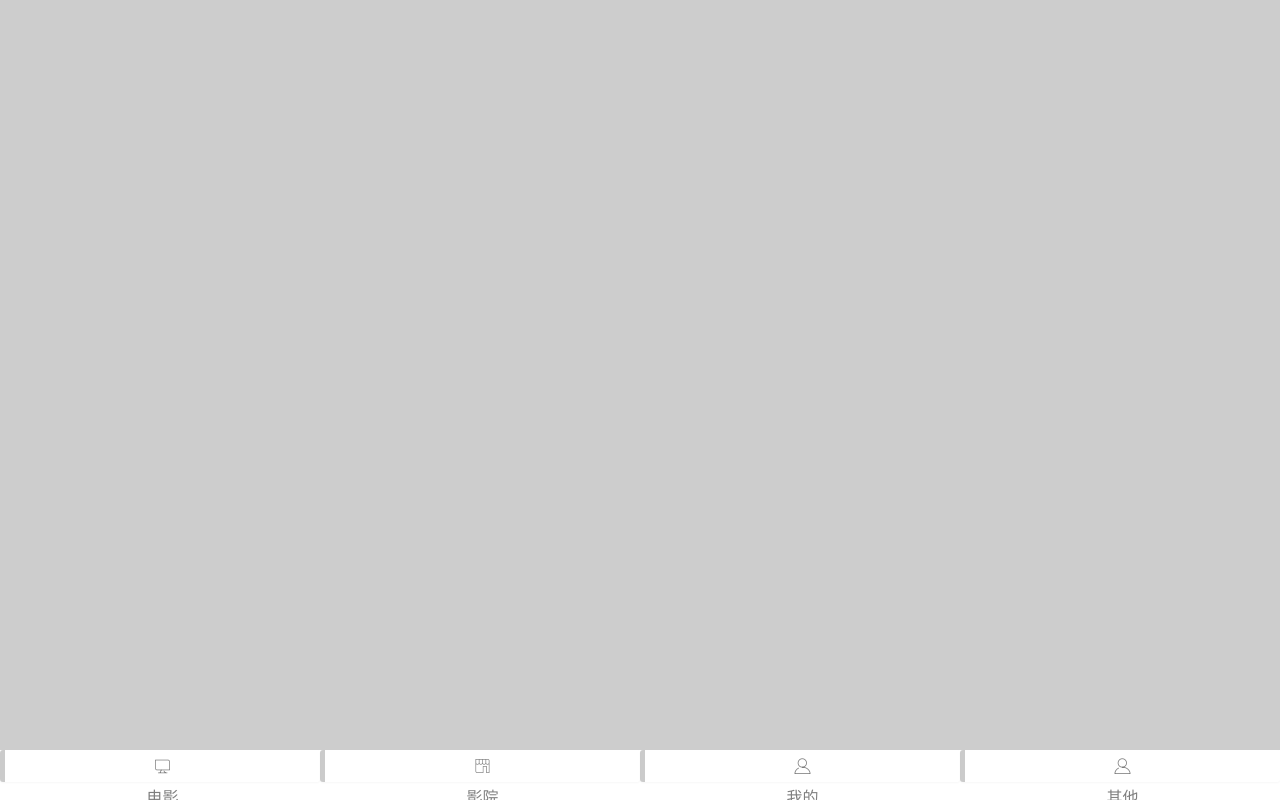
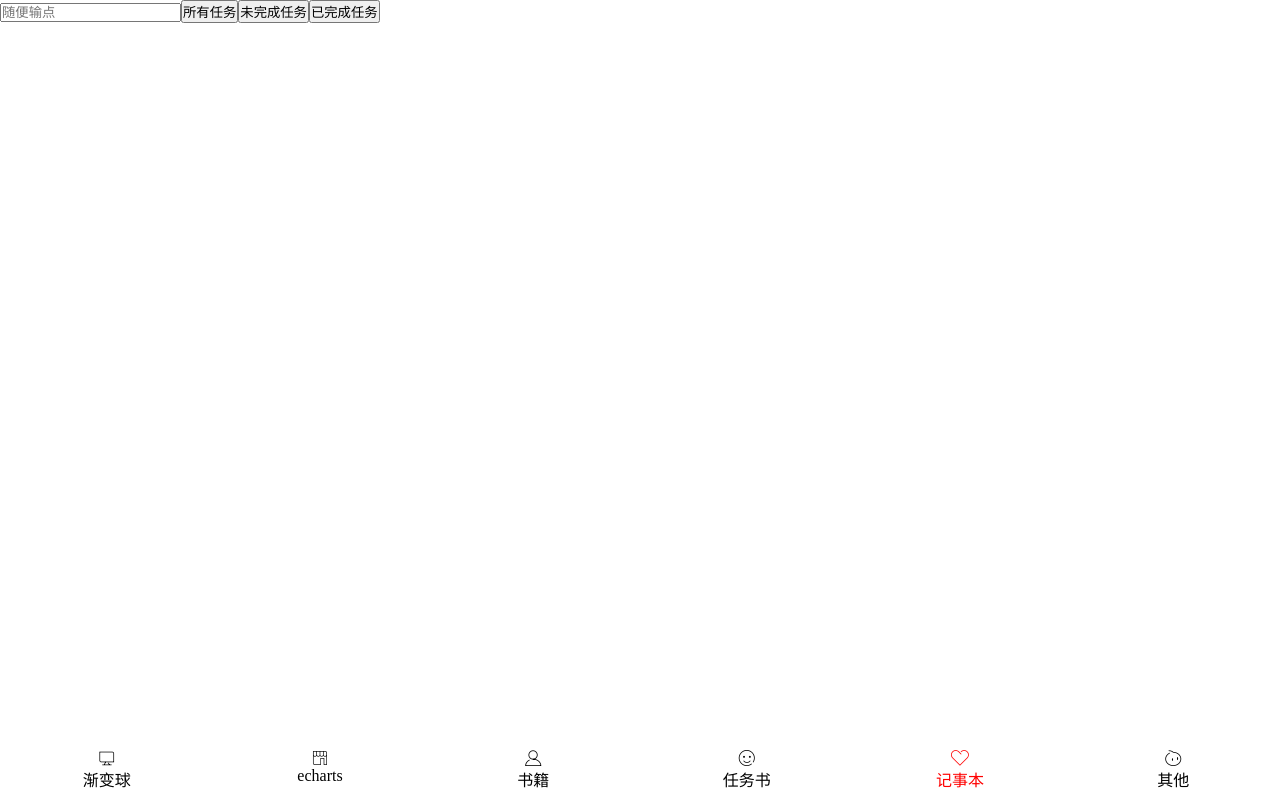
Before and after one commit to yd386079140/vueDemo, a Vue app: page /#/todolist in a window 1280 px wide. Built offline with nearby package versions, Linux system fonts and the light colour scheme.

Commit message:
todolist

```diff
--- a/src/assets/css/styles.css
+++ /dev/null
@@ -1,21 +0,0 @@
-body {margin:0;padding:0;font-size:16px;background: #CDCDCD;}
-header {height:50px;background:#333;background:rgba(47,47,47,0.98);}
-section{margin:0 auto;}
-label{float:left;width:100px;line-height:50px;color:#DDD;font-size:24px;cursor:pointer;font-family: "Helvetica Neue",Helvetica,Arial,sans-serif;}
-header input{float:right;width:60%;height:24px;margin-top:12px;text-indent:10px;border-radius:5px;box-shadow: 0 1px 0 rgba(255,255,255,0.24), 0 1px 6px rgba(0,0,0,0.45) inset;border:none}
-input:focus{outline-width:0}
-h2{position:relative;}
-span{position:absolute;top:2px;right:5px;display:inline-block;padding:0 5px;height:20px;border-radius:20px;background:#E6E6FA;line-height:22px;text-align:center;color:#666;font-size:14px;}
-ol,ul{padding:0;list-style:none;}
-li input{position:absolute;top:2px;left:10px;width:22px;height:22px;cursor:pointer;}
-p{margin: 0;}
-li p input{top:3px;left:40px;width:70%;height:20px;line-height:14px;text-indent:5px;font-size:14px;}
-li{height:32px;line-height:32px;background: #fff;position:relative;margin-bottom: 10px;
-	padding:0 45px;border-radius:3px;border-left: 5px solid #629A9C;box-shadow: 0 1px 2px rgba(0,0,0,0.07);}
-ol li{cursor:move;}
-ul li{border-left: 5px solid #999;opacity: 0.5;}
-li a{position:absolute;top:2px;right:5px;display:inline-block;width:14px;height:12px;border-radius:14px;border:6px double #FFF;background:#CCC;line-height:14px;text-align:center;color:#FFF;font-weight:bold;font-size:14px;cursor:pointer;}
-footer{color:#666;font-size:14px;text-align:center;}
-footer a{color:#666;text-decoration:none;color:#999;}
-@media screen and (max-device-width: 620px) {section{width:96%;padding:0 2%;}}
-@media screen and (min-width: 620px) {section{width:600px;padding:0 10px;}}
--- a/src/components/Tabbar.vue
+++ b/src/components/Tabbar.vue
@@ -4,18 +4,26 @@
     <ul>
       <router-link to="/film" tag="li" activeClass="myactive">
         <i class="iconfont icon-electronics"></i>
-        电影
+        渐变球
       </router-link>
       <router-link to="/cinema" tag="li" activeClass="myactive">
         <i class="iconfont icon-store"></i>
-        影院</router-link
+        echarts</router-link
       >
       <router-link to="/center" tag="li" activeClass="myactive">
         <i class="iconfont icon-account"></i>
-        我的</router-link
+        书籍</router-link
       >
       <router-link to="/other" tag="li" activeClass="myactive">
-        <i class="iconfont icon-account"></i>
+        <i class="iconfont icon-smile"></i>
+        任务书</router-link
+      >
+      <router-link to="/todolist" tag="li" activeClass="myactive">
+        <i class="iconfont icon-favorites"></i>
+        记事本</router-link
+      >
+      <router-link to="/demo" tag="li" activeClass="myactive">
+        <i class="iconfont icon-atm"></i>
         其他</router-link
       >
     </ul>
--- a/src/main.js
+++ b/src/main.js
@@ -2,7 +2,7 @@ import Vue from 'vue'
 import App from './App.vue'
 import router from './router'
 import store from './store'
-import '@/assets/css/styles.css'
+
 
 import echarts from 'echarts' //引入echarts
 Vue.prototype.$echarts = echarts //挂载在原型，组件内使用直接this.$echarts调用
--- a/src/views/cinema.vue
+++ b/src/views/cinema.vue
@@ -3,7 +3,7 @@
     <!-- <img src="../assets/BG.png"> -->
     <div class="vote-content">
       <div id="myChart"
-           :style="{width: '100vw', height: '100vh'}"
+           :style="{width: '100vw', height: '90vh'}"
       />
     </div>
   </div>
--- /dev/null
+++ b/src/views/demo.vue
@@ -0,0 +1,13 @@
+<template>
+  <div></div>
+</template>
+
+<script>
+export default {
+
+}
+</script>
+
+<style>
+
+</style>
--- a/src/views/film.vue
+++ b/src/views/film.vue
@@ -23,7 +23,7 @@
       class="grid-item"
       v-for="(item,index) in 9"
       :key="index"
-      @click="handleOne(item,index)"
+      @click="handleOne(index)"
       :class="showBoxs.indexOf(index) === -1 ? '' : 'hover'"
       >
       </div>
@@ -61,7 +61,7 @@ export default {
     handleRedMation(index){
       this.redMation = index
     },
-    handleOne(item,index){
+    handleOne(index){
       const isAdded = this.showBoxs.indexOf(index)
       if(isAdded === -1){
         this.showBoxs.push(index)
--- a/src/views/other.vue
+++ b/src/views/other.vue
@@ -11,29 +11,30 @@
       <h2>正在进行
         <span>{{ todoList.length }}</span>
       </h2>
-      <ol class="demo-box">
+      <ol class="demo-box" v-if="todoList.length">
         <li v-for="(item,index) in todoList" :key="index">
-          <input type="checkbox" @change="changeInfo(index)">
+          <button class="btnCheck" type="checkbox" @click="changeInfo(item,index)"></button>
           <p>{{item}}</p>
           <a @click="subInfo(index)">-</a>
         </li>
       </ol>
+			<ol class="demo-box" v-else><p class="pWord">什么还没有进行~</p></ol>
       <h2>已经完成
         <span>{{ doneList.length }}</span>
       </h2>
-      <ul>
-        <li draggable="true" v-for="(i,index) in doneList" :key="index">
-          <input type="checkbox" checked="checked" @change="backInfo(index)">
-          <p>{{i}}</p>
+      <ul v-if="doneList.length">
+        <li  v-for="(i,index) in doneList" :key="index">
+          <button class="btnChecked" type="checkbox"  @click="backInfo(i,index)">✔</button>
+          <p style="text-decoration:line-through">{{i}}</p>
           <a @click="subInfomation(index)">-</a>
         </li>
       </ul>
+			<ul v-else><p class="pWord">什么还没有完成~</p></ul>
     </section>
   </div>
 </template>
 
 <script>
-// import * as Utils from '@/utils'
 export default {
 	data(){
 		return{
@@ -56,24 +57,54 @@ export default {
 		subInfo(index){
 			this.todoList.splice(index,1)
 		},
-		changeInfo(index){
-			this.todoList.splice(index,1),
-			this.doneList.push(index)
-		},
-		backInfo(index){
-			this.doneList.splice(index,1)
-			this.todoList.push(index)
-		},
 		subInfomation(index){
 			this.doneList.splice(index,1)
-		}
+		},
+		changeInfo(item,index){
+			this.todoList.splice(index,1),
+			this.doneList.push(item)
+			console.log(item)
+		},
+		backInfo(i,index){
+			this.doneList.splice(index,1)
+			this.todoList.push(i)
+			console.log(i)
+		},
 	}
 }
 </script>
 
-<style>
+<style scoped>
 .btn{
 	background-color: white;
 	color: teal;
 }
+.pWord{
+	font-family: 'Segoe UI', Tahoma, Geneva, Verdana, sans-serif;
+	font-size: 15px;
+	color:darkcyan;
+	margin-left: 50px;
+}
+body {margin:0;padding:0;font-size:16px;background: #CDCDCD;}
+header {height:50px;background:#333;background:rgba(47,47,47,0.98);}
+section{margin:0 auto;}
+label{float:left;width:100px;line-height:50px;color:#DDD;font-size:24px;cursor:pointer;font-family: "Helvetica Neue",Helvetica,Arial,sans-serif;}
+header input{float:right;width:60%;height:24px;margin-top:12px;text-indent:10px;border-radius:5px;box-shadow: 0 1px 0 rgba(255,255,255,0.24), 0 1px 6px rgba(0,0,0,0.45) inset;border:none}
+input:focus{outline-width:0}
+h2{position:relative;}
+span{position:absolute;top:2px;right:5px;display:inline-block;padding:0 5px;height:20px;border-radius:20px;background:#E6E6FA;line-height:22px;text-align:center;color:#666;font-size:14px;}
+ol,ul{padding:0;list-style:none;}
+.btnCheck{position:absolute;top:2px;left:10px;width:22px;height:22px;cursor:pointer;}
+.btnChecked{position:absolute;top:2px;left:10px;width:22px;height:22px;cursor:pointer;}
+p{margin: 0;}
+li p input{top:3px;left:40px;width:70%;height:20px;line-height:14px;text-indent:5px;font-size:14px;}
+li{height:32px;line-height:32px;background: #fff;position:relative;margin-bottom: 10px;
+	padding:0 45px;border-radius:3px;border-left: 5px solid #629A9C;box-shadow: 0 1px 2px rgba(0,0,0,0.07);}
+ol li{cursor:move;}
+ul li{border-left: 5px solid #999;opacity: 0.7;}
+li a{position:absolute;top:2px;right:5px;display:inline-block;width:14px;height:12px;border-radius:14px;border:6px double #FFF;background:#CCC;line-height:14px;text-align:center;color:#FFF;font-weight:bold;font-size:14px;cursor:pointer;}
+footer{color:#666;font-size:14px;text-align:center;}
+footer a{color:#666;text-decoration:none;color:#999;}
+@media screen and (max-device-width: 620px) {section{width:96%;padding:0 2%;}}
+@media screen and (min-width: 620px) {section{width:600px;padding:0 10px;}}
 </style>
--- /dev/null
+++ b/src/views/todolist.vue
@@ -0,0 +1,67 @@
+<template>
+  <div>
+    <input type="text" placeholder="随便输点" v-model="infomation" @keyup.enter="allInfo">
+    <button @click="allInfo">所有任务</button>
+    <button @click="doingInfo">未完成任务</button>
+    <button @click="doneInfo">已完成任务</button>
+    <ul>
+      <li v-for="(item,index) in '{todolist}'" :key="index"></li>
+    </ul>
+    <!-- <ul  v-if='all'>
+      <li v-for="(item,index) in todolist" :key="index">{{item}}</li>
+    </ul>
+
+    <ul  v-else-if="doing">
+      <li v-for="(item,index) in doinglist" :key="index">{{item}}</li>
+    </ul>
+
+    <ul  v-else-if="done">
+      <li v-for="(item,index) in donelist" :key="index">{{item}}</li>
+    </ul> -->
+  </div>
+</template>
+
+<script>
+export default {
+  data(){
+    return{
+      infomation:'',
+      todolist:[
+        '1','2'
+      ],
+      all:true,
+      doing:false,
+      done:false,
+      doinglist:[
+        'lol'
+      ],
+      donelist:[
+        'tnt'
+      ]
+    }
+  },
+  methods:{
+    allInfo(){
+      this.all = true
+      this.done = false
+      this.doing = false
+      this.todolist.push(this.infomation)
+      this.infomation = ''
+    },
+    doingInfo(){
+      this.all = false
+      this.doing = true
+      this.done = false
+    },
+    doneInfo(){
+      this.all = false
+      this.doing = false
+      this.done = true
+    }
+  }
+}
+</script>
+
+<style>
+
+</style>
```
Also changed, not shown: src/router/index.js (+11 -1 lines), 1 other file (tests, documents, lock files or other folders).
